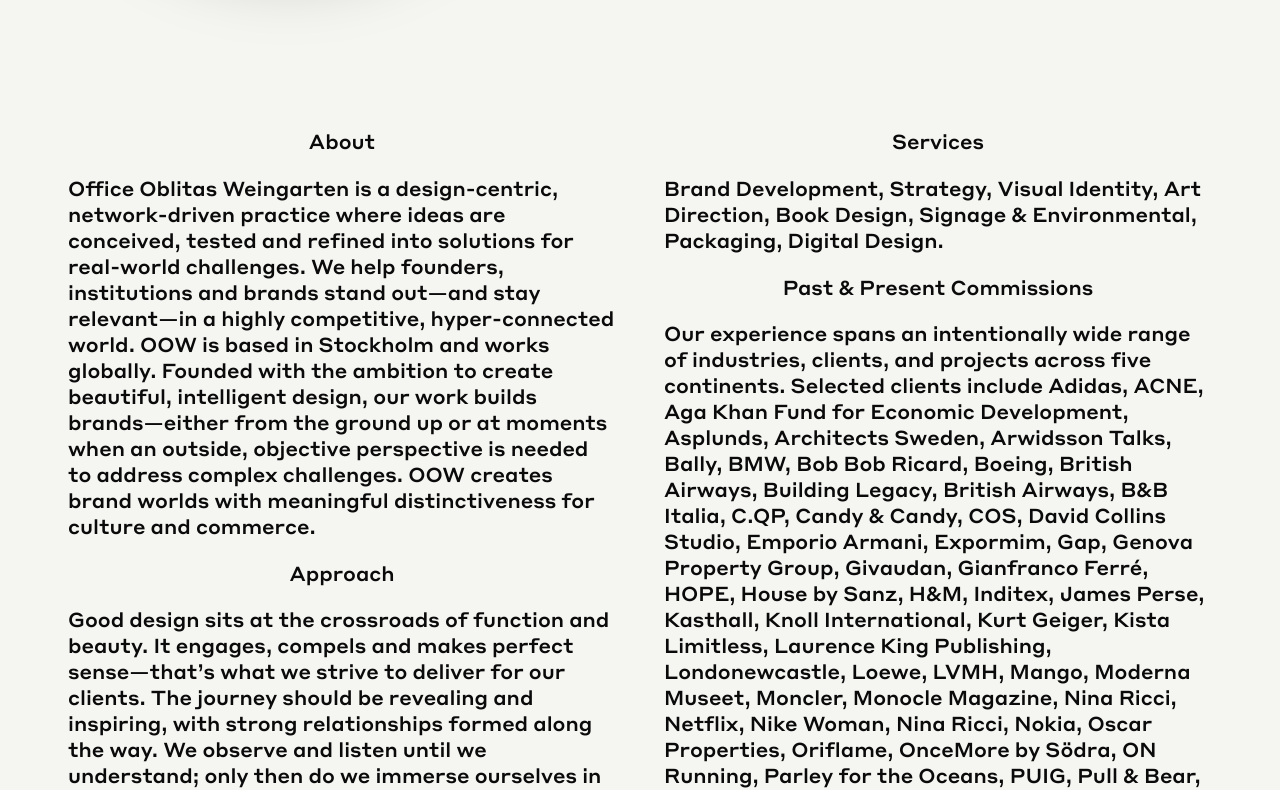
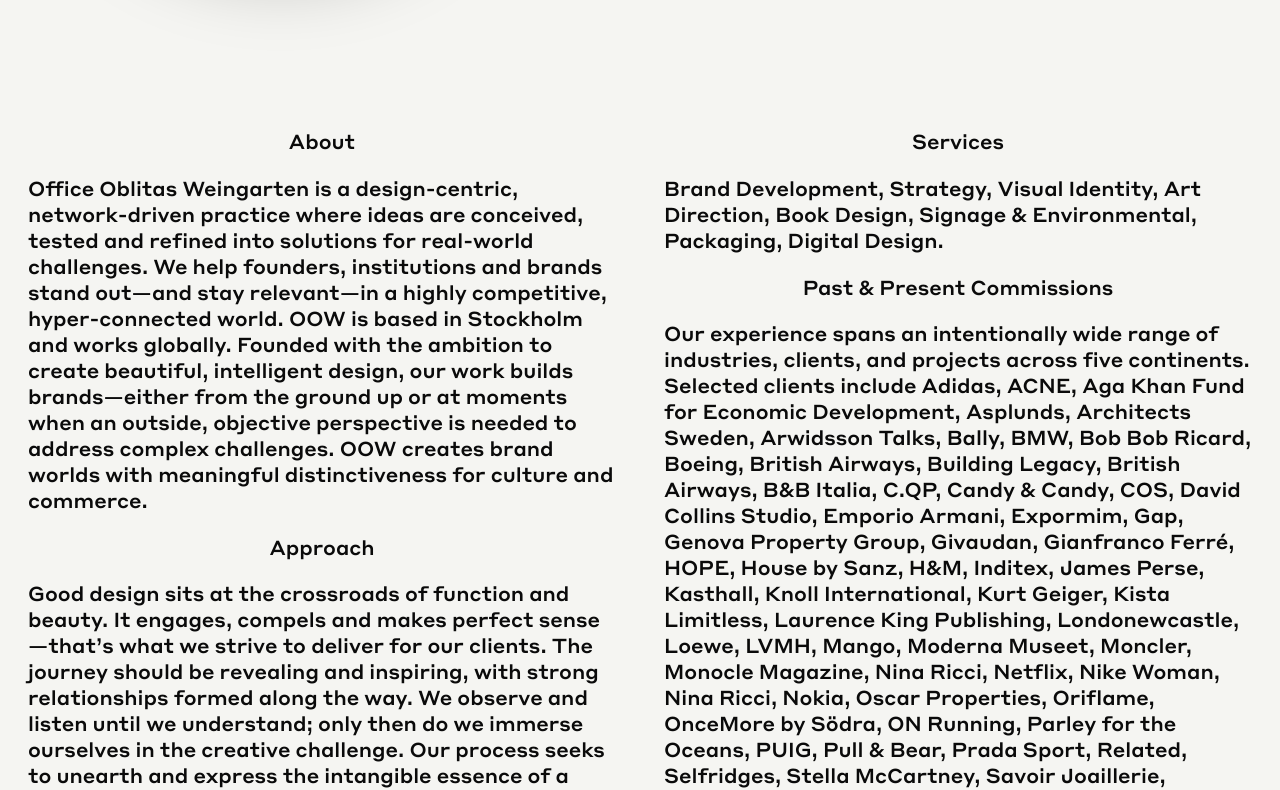
Before and after one commit to ludvigweingarten/oowweb, a website: page index.html in a window 1280 px wide. Shown: the part 736-1526 px from the top of the page. Drawn offline with Linux system fonts and the light colour scheme; files whose address does not match are found by name.

```diff
--- a/styles.css
+++ b/styles.css
@@ -15,7 +15,7 @@
 
   --frame: clamp(10px, 2.2vw, 28px);
   --radius: 18px;
-  --maxw: 1200px;
+  --maxw: 1600px;
   --font-size: clamp(16px, 1.8vw, 20px);
 }
 
```
